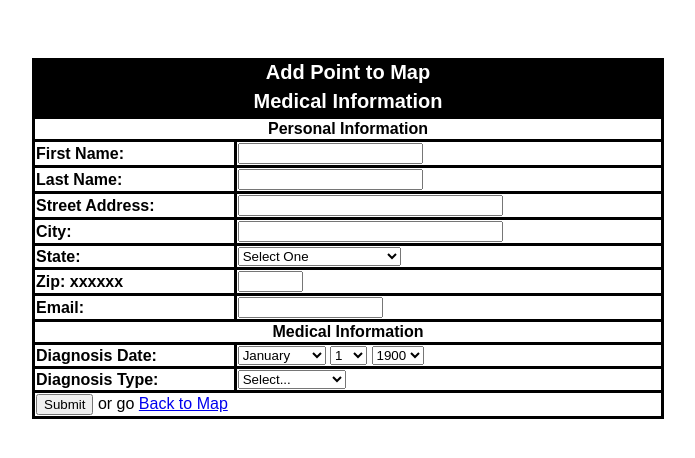
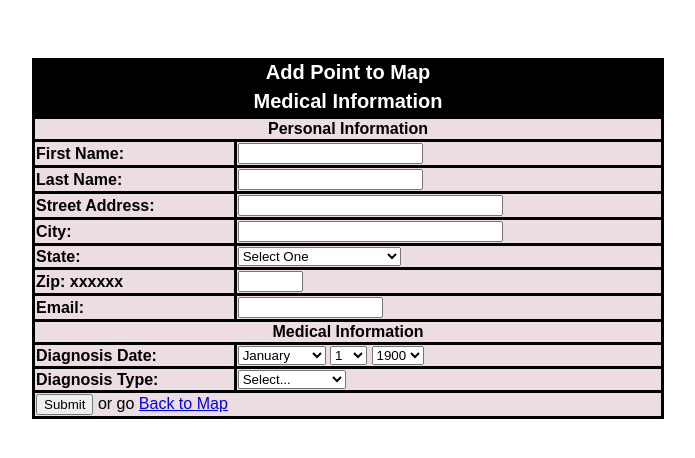
Before and after one commit to brock/cs633g2t1project, a PHP site: page /add.php in a window 1280 px wide. Shown: the top 458 px of the page, without its empty margins (292-987 px from the left). Run offline with PHP 8.4, Linux system fonts and the light colour scheme.

Commit message:
just updated the form background color so it is easier to read.

```diff
--- a/index.css
+++ b/index.css
@@ -1,8 +1,8 @@
 
 table {font-family:arial; text-align: left; width: 50%; border: 3px black solid;border-collapse: collapse; margin-left: auto;
-margin-right: auto;}
+margin-right: auto; background-color:#EBDDE2;}
 table.form {font-family:arial; text-align: left; width: 30%; border: 3px black solid;border-collapse: collapse; margin-left: auto;
-margin-right: auto;}
+margin-right: auto; }
 caption {font-weight: bold; font-size: 20px; color:white; background-color: black ;border: 3px black solid}
 th {border: black solid; text-align: center}
 td {border: black solid}
```
